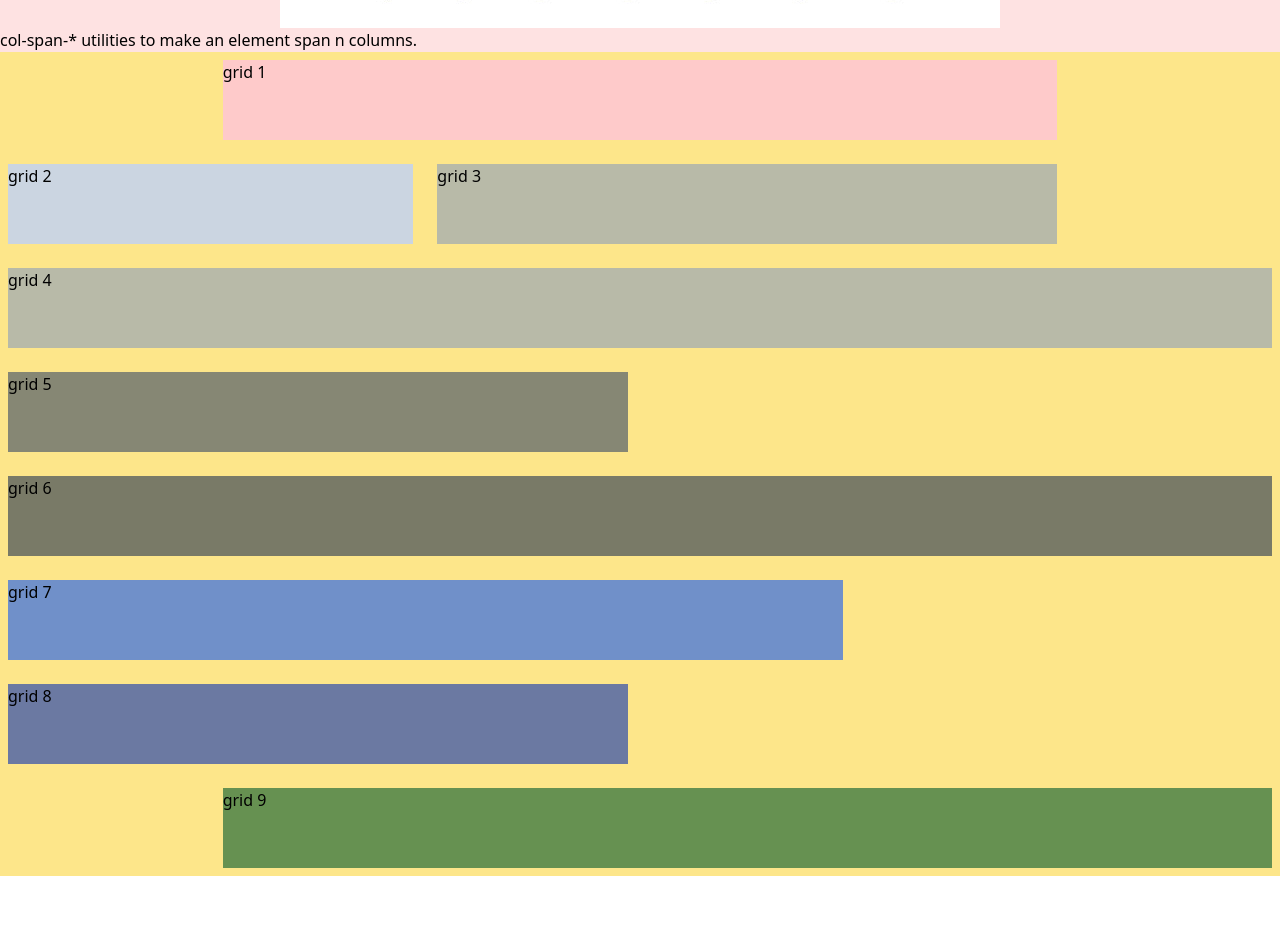
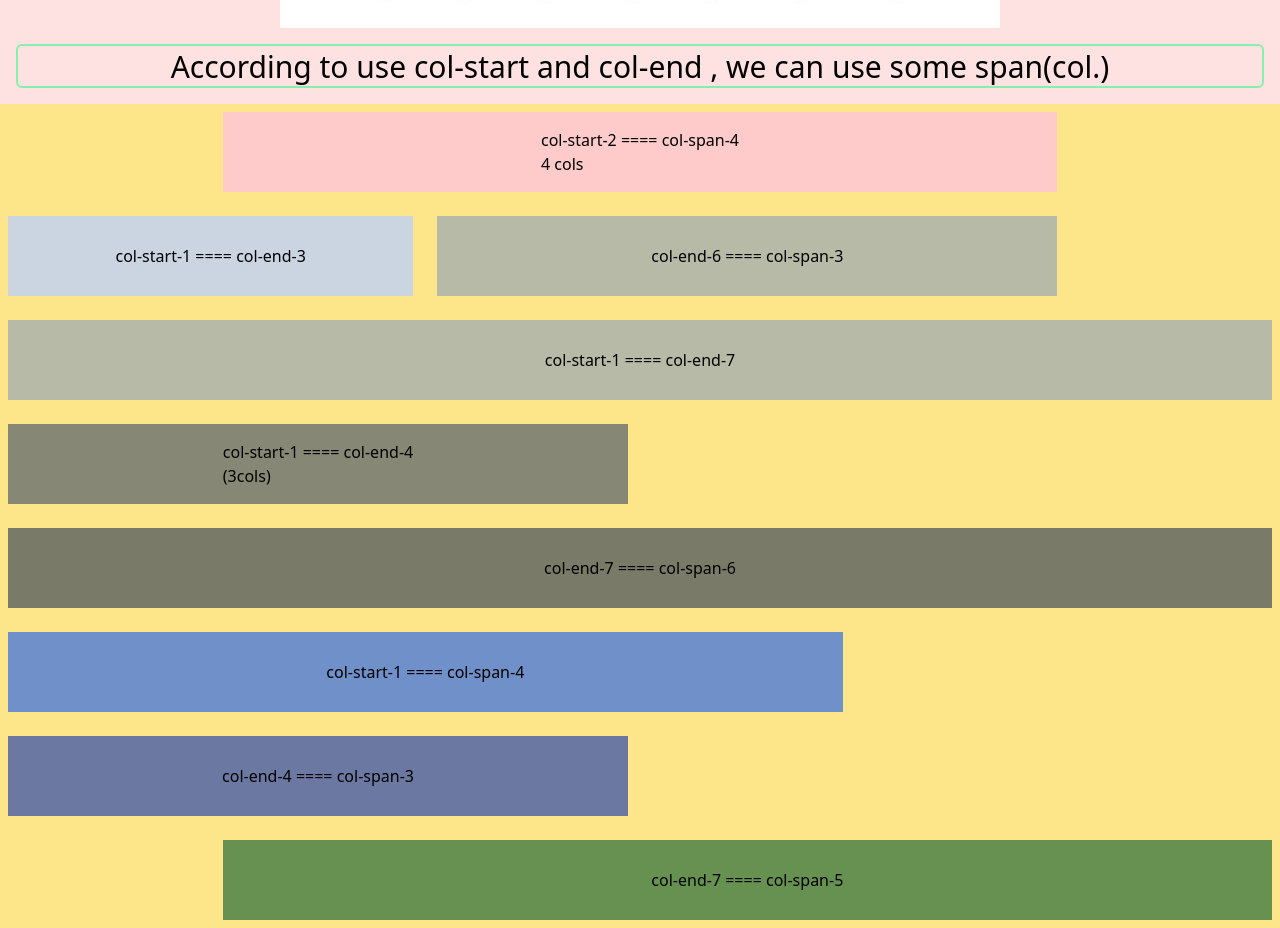
Before and after one commit to mostafa1350/01_Flex_Grid_Concept, a React (Vite) app in the folder flex-grid-concept/: page / in a window 1280 px wide. Shown: the part 692-1620 px from the top of the page. Before the commit the page ends 1568 px from the top, so only its background shows below. Built offline with nearby package versions, Linux system fonts and the light colour scheme.

Commit message:
update grid ...

```diff
--- a/flex-grid-concept/src/Gridview.jsx
+++ b/flex-grid-concept/src/Gridview.jsx
@@ -8,20 +8,20 @@ const Gridview = () => {
               <img src={GridConcept} width={720} height={720} alt="Grid Concept" />
             </div>
             <div>
-                <h1>
-                col-span-* utilities to make an element span n columns.
+                <h1 className='flex justify-center items-center h-[40px] border-[2px] border-green-300 rounded-md m-4 px-4 py-[20px] text-[30px]'>
+                  According to use col-start and col-end , we can use some span(col.)
                 </h1>
             </div>
           <div className='w-full bg-amber-200 grid grid-cols-6 gap-2 '>
-              <div className='m-2 h-[80px] bg-red-200  col-start-2 col-span-4 '>grid 1</div>
-              <div className='m-2 h-[80px] bg-slate-300  col-start-1 col-end-3 '>grid 2</div>
-              <div className='m-2 h-[80px] bg-slate-400/65 col-end-6 col-span-3'>grid 3</div>
-              <div className='m-2 h-[80px] bg-slate-400/65 col-start-1 col-end-7'>grid 4</div>
-              <div className='m-2 h-[80px] bg-slate-600/65 col-start-1 col-end-4'>grid 5</div>
-              <div className='m-2 h-[80px] bg-slate-700/65 col-end-7 col-span-6'>grid 6</div>
-              <div className='m-2 h-[80px] bg-blue-600/65 col-start-1 col-span-4'>grid 7</div>
-              <div className='m-2 h-[80px] bg-blue-800/65 col-end-4 col-span-3'>grid 8</div>
-              <div className='m-2 h-[80px] bg-green-800/65 col-end-7 col-span-5'>grid 9</div>
+              <div className='flex justify-center items-center m-2 h-[80px] bg-red-200  col-start-2 col-span-4 '>col-start-2  ==== col-span-4 <br/> 4 cols</div>
+              <div className='flex justify-center items-center m-2 h-[80px] bg-slate-300  col-start-1 col-end-3 '>col-start-1 ====  col-end-3</div>
+              <div className='flex justify-center items-center m-2 h-[80px] bg-slate-400/65 col-end-6 col-span-3'>col-end-6 ==== col-span-3</div>
+              <div className='flex justify-center items-center m-2 h-[80px] bg-slate-400/65 col-start-1 col-end-7'>col-start-1 ====  col-end-7</div>
+              <div className='flex justify-center items-center m-2 h-[80px] bg-slate-600/65 col-start-1 col-end-4'>col-start-1 ==== col-end-4<br/> (3cols)</div>
+              <div className='flex justify-center items-center m-2 h-[80px] bg-slate-700/65 col-end-7 col-span-6'>col-end-7 ==== col-span-6</div>
+              <div className='flex justify-center items-center m-2 h-[80px] bg-blue-600/65 col-start-1 col-span-4'>col-start-1 ==== col-span-4</div>
+              <div className='flex justify-center items-center m-2 h-[80px] bg-blue-800/65 col-end-4 col-span-3'>col-end-4 ==== col-span-3</div>
+              <div className='flex justify-center items-center m-2 h-[80px] bg-green-800/65 col-end-7 col-span-5'>col-end-7 ==== col-span-5</div>
           </div>
     </div>
 
```
